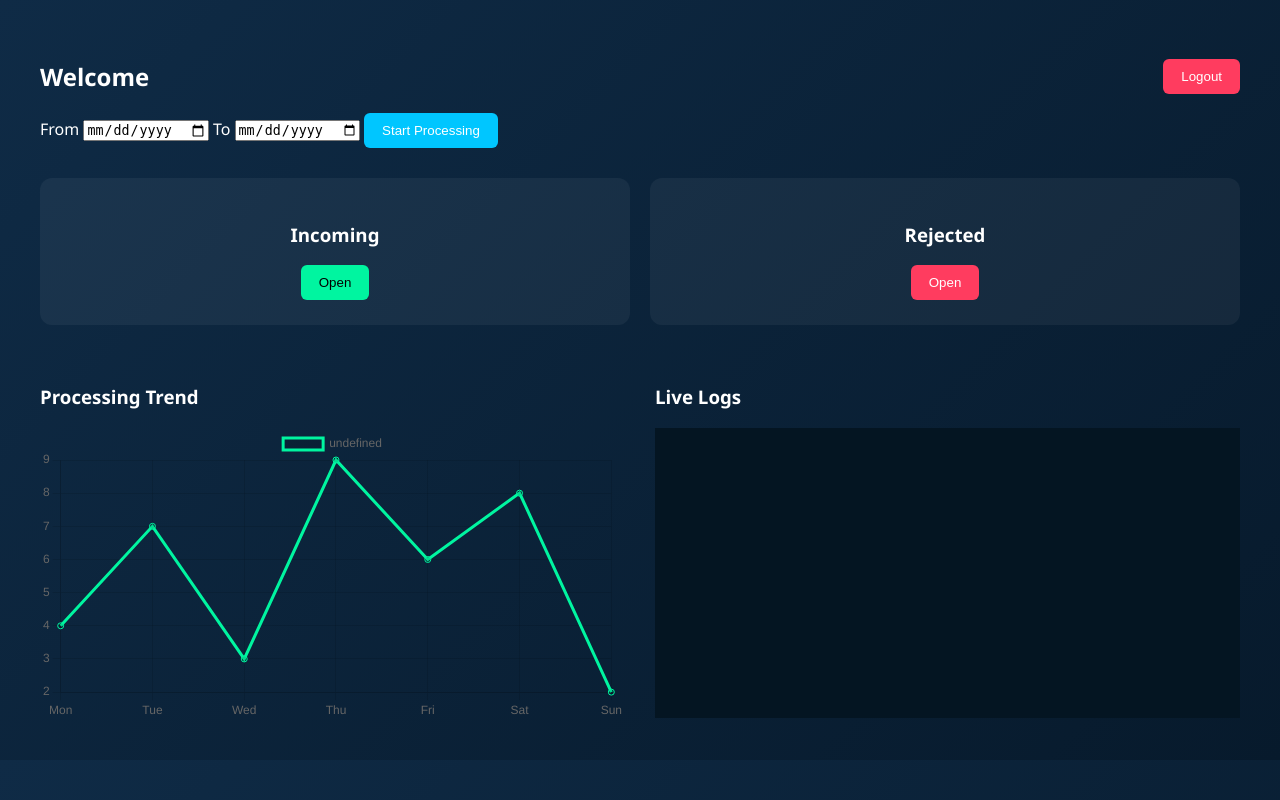
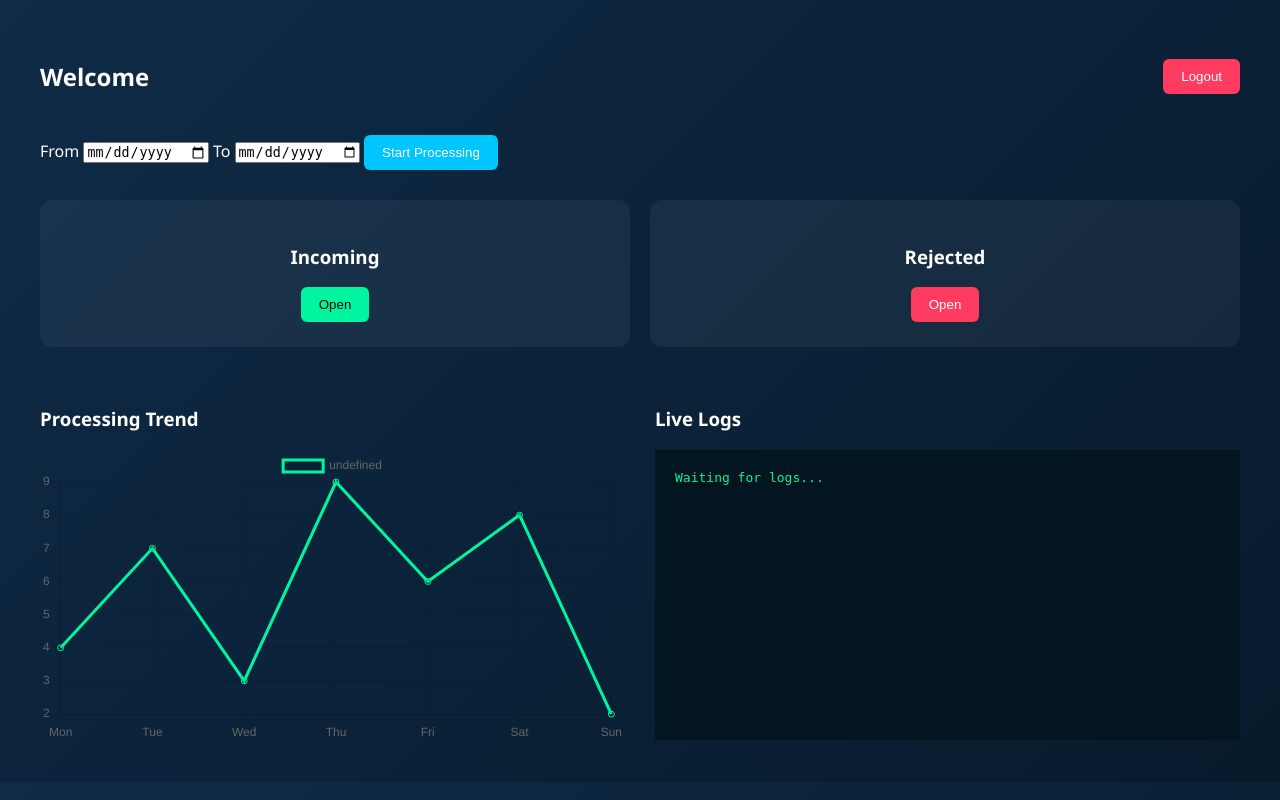
Before and after one commit to divyanshu01301/sap-vim-control-center, a Flask app: template templates/dashboard.html in a window 1280 px wide. Run offline with Flask 3, Linux system fonts and the light colour scheme; the template is opened without the code that fills it, so the values that code supplies are empty.

Commit message:
dashboard fixes, live log work, folder preview updates.

```diff
--- a/app.py
+++ b/app.py
@@ -6,6 +6,7 @@ import vim_email_processor
 
 app = Flask(__name__)
 app.secret_key = os.environ.get("SECRET_KEY", "vim_control_center")
+
 
 # ==============================
 # STORAGE PATHS
@@ -22,8 +23,9 @@ LOG_FILE = os.path.join(LOG_FOLDER, "vim_log.log")
 for folder in [INCOMING_FOLDER, REJECTED_FOLDER, LOG_FOLDER]:
     os.makedirs(folder, exist_ok=True)
 
+
 # ==============================
-# AUTH DECORATOR
+# LOGIN PROTECTION
 # ==============================
 
 def login_required(f):
@@ -36,10 +38,10 @@ def login_required(f):
 
 
 # ==============================
-# LOGIN
+# LOGIN PAGE
 # ==============================
 
-@app.route("/", methods=["GET", "POST"])
+@app.route("/", methods=["GET","POST"])
 def login():
 
     if request.method == "POST":
@@ -81,7 +83,7 @@ def dashboard():
 
 
 # ==============================
-# EMAIL PROCESSING
+# PROCESS EMAILS
 # ==============================
 
 @app.route("/process", methods=["POST"])
@@ -113,7 +115,7 @@ def process_emails():
 
 
 # ==============================
-# VIEW FOLDERS
+# INCOMING DOCUMENTS
 # ==============================
 
 @app.route("/incoming")
@@ -130,7 +132,7 @@ def incoming():
 
             files.append({
                 "name": f,
-                "size": round(os.path.getsize(full) / 1024, 2),
+                "size": round(os.path.getsize(full)/1024,2),
                 "timestamp": datetime.fromtimestamp(
                     os.path.getmtime(full)
                 ).strftime("%Y-%m-%d %H:%M")
@@ -140,9 +142,14 @@ def incoming():
         "folder_view.html",
         title="Incoming Documents",
         files=files,
-        folder="incoming"
+        folder="incoming",
+        total_files=len(files)
     )
 
+
+# ==============================
+# REJECTED DOCUMENTS
+# ==============================
 
 @app.route("/rejected")
 @login_required
@@ -158,7 +165,7 @@ def rejected():
 
             files.append({
                 "name": f,
-                "size": round(os.path.getsize(full) / 1024, 2),
+                "size": round(os.path.getsize(full)/1024,2),
                 "timestamp": datetime.fromtimestamp(
                     os.path.getmtime(full)
                 ).strftime("%Y-%m-%d %H:%M")
@@ -168,32 +175,33 @@ def rejected():
         "folder_view.html",
         title="Rejected Documents",
         files=files,
-        folder="rejected"
+        folder="rejected",
+        total_files=len(files)
     )
 
 
 # ==============================
-# FILE PREVIEW
+# PREVIEW FILE
 # ==============================
 
 @app.route("/file/<folder>/<filename>")
 @login_required
 def preview(folder, filename):
 
-    directory = INCOMING_FOLDER if folder == "incoming" else REJECTED_FOLDER
+    directory = INCOMING_FOLDER if folder=="incoming" else REJECTED_FOLDER
 
     return send_from_directory(directory, filename)
 
 
 # ==============================
-# DOWNLOAD
+# DOWNLOAD FILE
 # ==============================
 
 @app.route("/download/<folder>/<filename>")
 @login_required
 def download(folder, filename):
 
-    directory = INCOMING_FOLDER if folder == "incoming" else REJECTED_FOLDER
+    directory = INCOMING_FOLDER if folder=="incoming" else REJECTED_FOLDER
 
     return send_from_directory(directory, filename, as_attachment=True)
 
@@ -207,12 +215,18 @@ def download(folder, filename):
 def logs():
 
     if not os.path.exists(LOG_FILE):
-        return jsonify({"logs": []})
+        return jsonify({"logs":["Log file not created yet"]})
 
-    with open(LOG_FILE) as f:
-        lines = f.readlines()[-40:]
+    try:
 
-    return jsonify({"logs": lines})
+        with open(LOG_FILE,"r") as f:
+            lines = f.readlines()
+
+        return jsonify({"logs": lines[-40:]})
+
+    except Exception as e:
+
+        return jsonify({"logs":[str(e)]})
 
 
 # ==============================
--- a/templates/dashboard.html
+++ b/templates/dashboard.html
@@ -88,6 +88,8 @@ color:#00f5a0;
 <p style="color:#00f5a0">{{ message }}</p>
 {% endif %}
 
+<br>
+
 <form action="/process" method="POST">
 
 <label>From</label>
@@ -99,6 +101,7 @@ color:#00f5a0;
 <button class="primary">Start Processing</button>
 
 </form>
+
 
 <div class="cards">
 
@@ -116,6 +119,7 @@ color:#00f5a0;
 
 </div>
 
+
 <div class="panel">
 
 <div>
@@ -126,20 +130,24 @@ color:#00f5a0;
 
 </div>
 
+
 <div>
 
 <h3>Live Logs</h3>
 
-<div class="logs" id="logs"></div>
+<div class="logs" id="logs">Waiting for logs...</div>
 
 </div>
 
 </div>
 
+
 <script>
 
 new Chart(document.getElementById("chart"),{
+
 type:"line",
+
 data:{
 labels:["Mon","Tue","Wed","Thu","Fri","Sat","Sun"],
 datasets:[{
@@ -148,20 +156,45 @@ borderColor:"#00f5a0",
 fill:false
 }]
 }
+
 });
+
 
 function updateLogs(){
 
 fetch("/api/logs")
-.then(r=>r.json())
-.then(d=>{
-document.getElementById("logs").innerHTML =
-d.logs.join("<br>")
+
+.then(response => response.json())
+
+.then(data => {
+
+let logBox = document.getElementById("logs")
+
+if(!data.logs || data.logs.length === 0){
+
+logBox.innerHTML = "Waiting for logs..."
+
+return
+
+}
+
+logBox.innerHTML = data.logs.join("<br>")
+
+logBox.scrollTop = logBox.scrollHeight
+
+})
+
+.catch(error => {
+
+console.log("Log error:", error)
+
 })
 
 }
 
+
 updateLogs()
+
 setInterval(updateLogs,3000)
 
 </script>
--- a/vim_email_processor.py
+++ b/vim_email_processor.py
@@ -16,6 +16,10 @@ from reportlab.pdfgen import canvas
 IMAP_SERVER = "imap.one.com"
 IMAP_PORT = 993
 
+
+# ============================================================
+# EMAIL → PDF
+# ============================================================
 
 def convert_email_to_pdf(content, output_path):
 
@@ -48,20 +52,29 @@ def run_processor(email_user, email_pass,
         format="%(asctime)s - %(levelname)s - %(message)s"
     )
 
+    logging.info("===== VIM Email Processing Started =====")
+
     processed_count = 0
 
     try:
+
+        logging.info("Connecting to mailbox")
 
         mail = imaplib.IMAP4_SSL(IMAP_SERVER, IMAP_PORT)
         mail.login(email_user, email_pass)
         mail.select("INBOX")
 
+        logging.info("Mailbox connected successfully")
+
     except Exception as e:
 
+        logging.error(f"Login failed: {str(e)}")
         return f"Login failed: {str(e)}"
 
     status, messages = mail.search(None, "ALL")
     email_ids = messages[0].split()
+
+    logging.info(f"{len(email_ids)} emails found in mailbox")
 
     start_date = datetime.strptime(start_date, "%Y-%m-%d")
     end_date = datetime.strptime(end_date, "%Y-%m-%d")
@@ -78,6 +91,7 @@ def run_processor(email_user, email_pass,
         try:
             email_datetime = email.utils.parsedate_to_datetime(email_date)
         except:
+            logging.warning("Failed to parse email date")
             continue
 
         if not (start_date <= email_datetime.replace(tzinfo=None) <= end_date):
@@ -85,6 +99,8 @@ def run_processor(email_user, email_pass,
 
         subject = msg.get("Subject", "")
         sender = msg.get("From", "")
+
+        logging.info(f"Processing email from {sender} | Subject: {subject}")
 
         body_text = ""
 
@@ -102,6 +118,8 @@ def run_processor(email_user, email_pass,
 
                     filepath = os.path.join(incoming_folder, filename)
 
+                    logging.info(f"PDF attachment detected: {filename}")
+
                     with open(filepath, "wb") as f:
                         f.write(part.get_payload(decode=True))
 
@@ -118,6 +136,8 @@ def run_processor(email_user, email_pass,
 
                         if "invoice" in text.lower() or "inv" in text.lower():
 
+                            logging.info(f"Invoice detected in PDF: {filename}")
+
                             os.rename(
                                 filepath,
                                 os.path.join(incoming_folder, filename)
@@ -125,12 +145,16 @@ def run_processor(email_user, email_pass,
 
                         else:
 
+                            logging.info(f"Rejected PDF (not invoice): {filename}")
+
                             os.rename(
                                 filepath,
                                 os.path.join(rejected_folder, filename)
                             )
 
-                    except:
+                    except Exception as e:
+
+                        logging.error(f"PDF parsing failed: {str(e)}")
 
                         os.rename(
                             filepath,
@@ -138,6 +162,8 @@ def run_processor(email_user, email_pass,
                         )
 
         if not pdf_found:
+
+            logging.info("No PDF attachment found — converting email to PDF")
 
             if msg.is_multipart():
 
@@ -171,9 +197,13 @@ Body:
 
             if "invoice" in full_text.lower() or "inv" in full_text.lower():
 
+                logging.info("Invoice keyword detected in email body")
+
                 os.rename(pdf_path, os.path.join(incoming_folder, filename))
 
             else:
+
+                logging.info("Email rejected (not invoice)")
 
                 os.rename(pdf_path, os.path.join(rejected_folder, filename))
 
@@ -181,4 +211,6 @@ Body:
 
     mail.logout()
 
+    logging.info(f"Processing finished. {processed_count} emails processed.")
+
     return f"Processing completed. {processed_count} emails processed."
```
